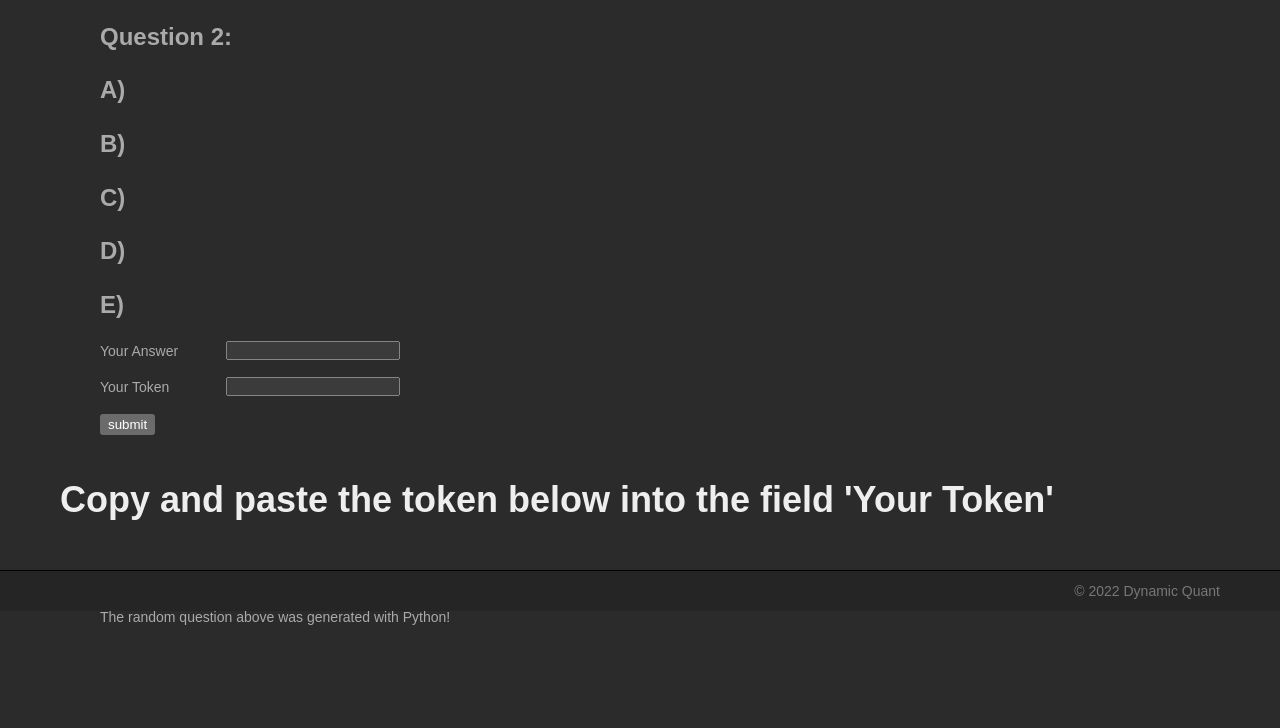
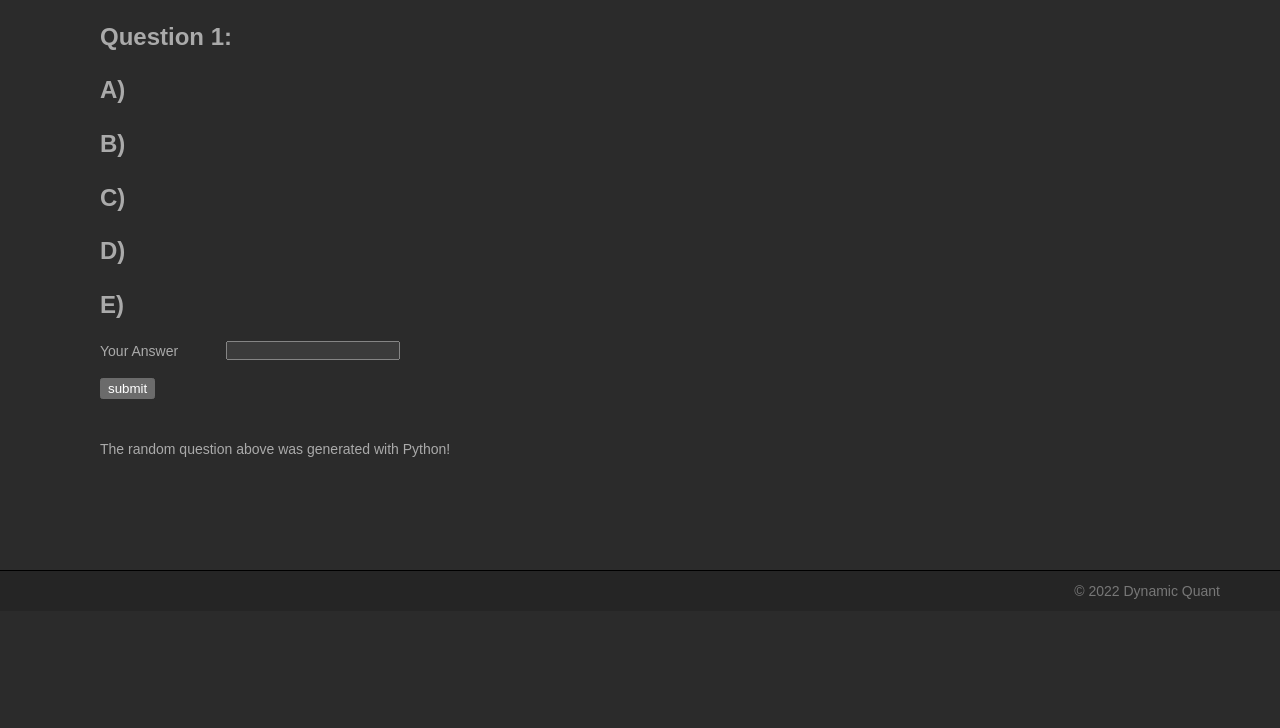
Before and after one commit to jsgersing/DGQ, a Flask app: template templates/question2.html in a window 1280 px wide. Shown: the part 189-917 px from the top of the page. After the commit the page ends 788 px from the top, so only its background shows below. Run offline with Flask 2, Linux system fonts and the light colour scheme; the template is opened without the code that fills it, so the values that code supplies are empty.

Commit message:
Change wording and display

```diff
--- a/templates/question2.html
+++ b/templates/question2.html
@@ -1,6 +1,6 @@
 {% extends "layout.html" %}
 {% block content %}
-    <h2>Question 2:</h2>
+    <h2>Question 1:</h2>
     <h2>{{ message1 }}</h2>
     <h2>A) {{ message2 }}</h2>
     <h2>B) {{ message3 }}</h2>
@@ -10,11 +10,10 @@
     <h2>{{ message7 }}</h2>
 
 <form action="question2" method = "POST">
-    <p>Your Answer <input type = "text" name = "Answer2" /></p>
-    <p>Your Token <input type = "text" name = "uuid" /></p>
+    <p>Your Answer <input type = "text" name = "Answer" /></p>
+   <input type = "hidden" name = "uuid" value = {{ message8 }} />
     <p><input type = "submit" value = "submit" /></p>
 </form>
-    <h1>Copy and paste the token below into the field 'Your Token'</h1>
-    <p>Token: {{ message8 }}</p>
+
     <p>The random question above was generated with Python!</p>
 {% endblock %}
```
Also changed, not shown: templates/question3.html (+4 -5 lines), templates/question4.html (+4 -5 lines).
